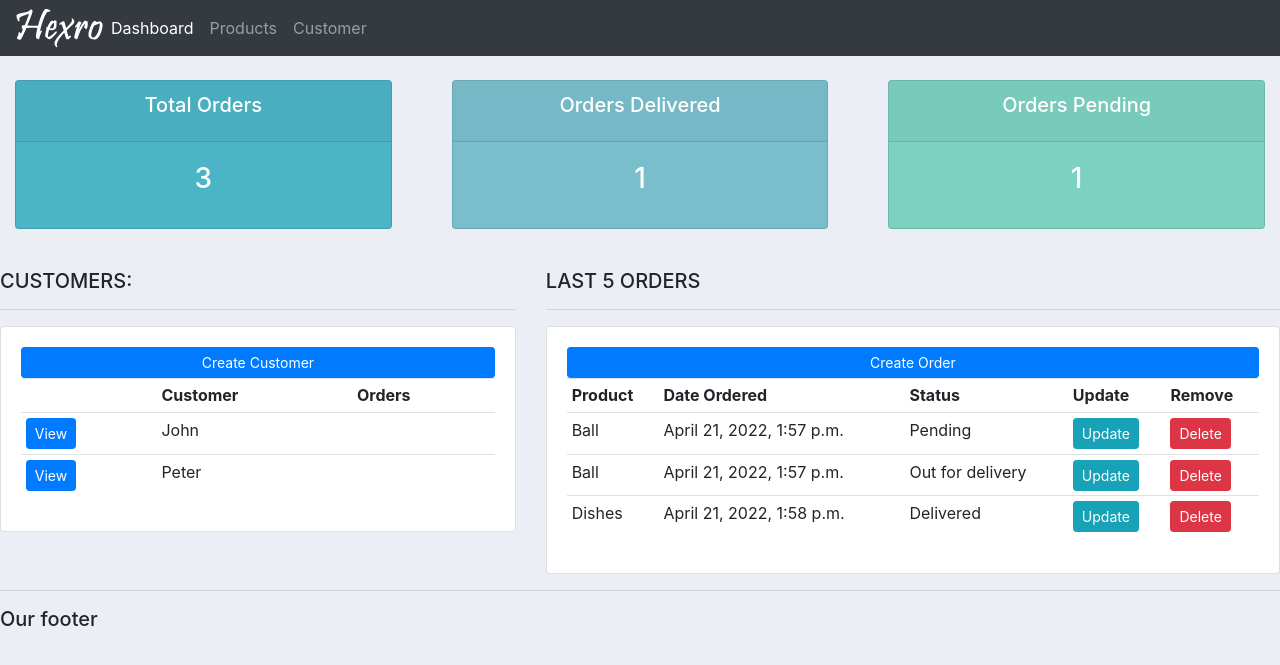
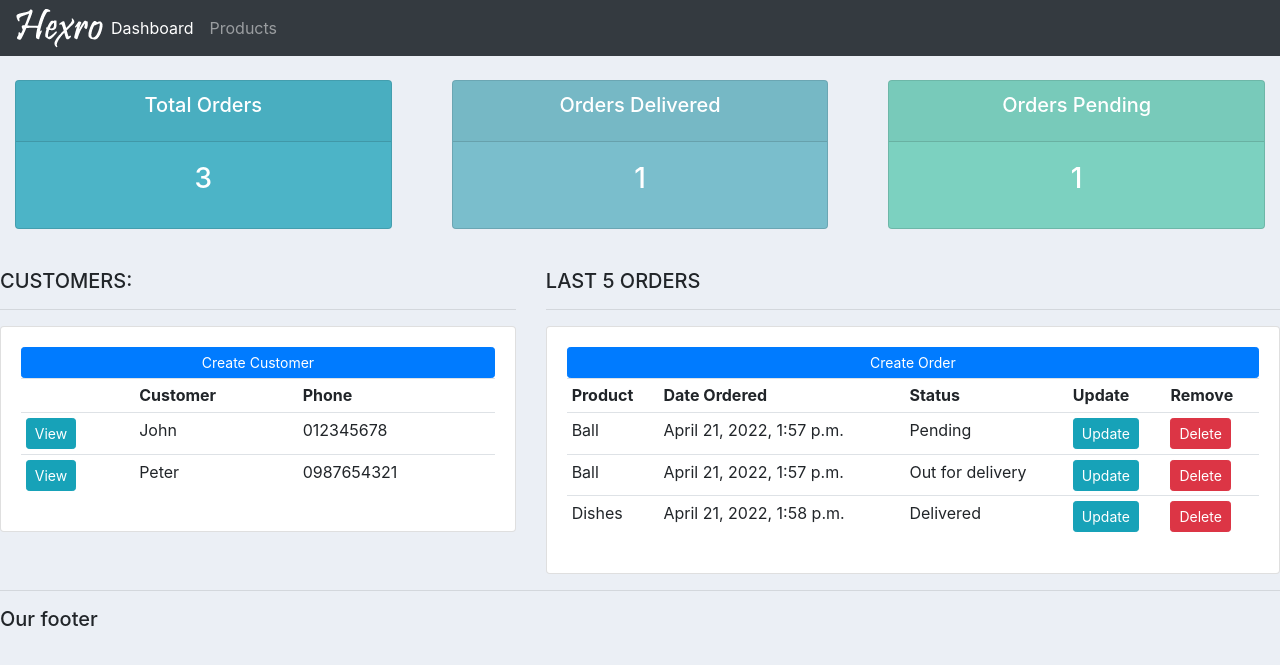
Before and after one commit to tanngo2510/Midterm-Lab-SE, a Django app: page / in a window 1280 px wide. Shown: the top 665 px of the page. Run offline with Django 4.2, Linux system fonts and the light colour scheme; data comes from the database, SQL or seed files in the repository.

Commit message:
create dynamic url's (done pt 9.5)

```diff
--- a/accounts/templates/accounts/dashboard.html
+++ b/accounts/templates/accounts/dashboard.html
@@ -15,13 +15,13 @@
                 <tr>
                     <th></th>
                     <th>Customer</th>
-                    <th>Orders</th>
+                    <th>Phone</th>
                 </tr>
                 {% for customer in customers %}
                     <tr>
-                        <td><a href="#" class="btn btn-primary btn-sm">View</a></td>
+                        <td><a href="{% url 'customer' customer.id %}" class="btn btn-info btn-sm">View</a></td>
                         <td>{{customer.name}}</td>
-                        <td>{{customer.orders}}</td>
+                        <td>{{customer.phone}}</td>
                     </tr>
                 {% endfor %}
             </table>
--- a/accounts/templates/accounts/navbar.html
+++ b/accounts/templates/accounts/navbar.html
@@ -10,13 +10,10 @@
     <div class="collapse navbar-collapse" id="navbarNav">
         <ul class="navbar-nav">
             <li class="nav-item active">
-        <a class="nav-link" href="#">Dashboard</a>
+            <a class="nav-link" href="{% url 'home' %}">Dashboard</a>
             </li>
             <li class="nav-item">
-        <a class="nav-link" href="#">Products</a>
-        </li>
-        <li class="nav-item">
-            <a class="nav-link" href="#">Customer</a>
+            <a class="nav-link" href="{% url 'products' %}">Products</a>
             </li>
         </ul>
     </div>
--- a/accounts/urls.py
+++ b/accounts/urls.py
@@ -1,7 +1,7 @@
 from django.urls import path
 from . import views
 urlpatterns = [
-    path('', views.home),
-    path('products/', views.products),
-    path('customer/<str:pk>/', views.customer),
+    path('', views.home, name='home'),
+    path('products/', views.products, name='products'),
+    path('customer/<str:pk>/', views.customer, name='customer'),
 ]
```
Lines whose indentation alone changed are shown as unchanged.
